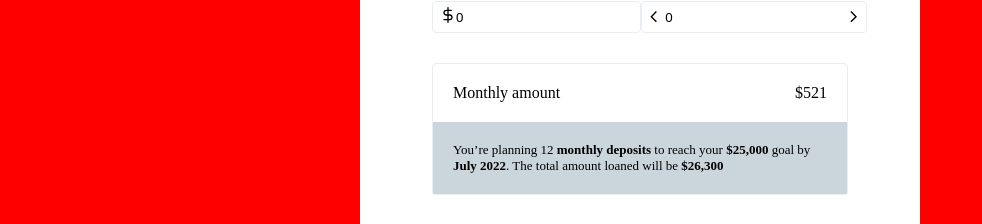
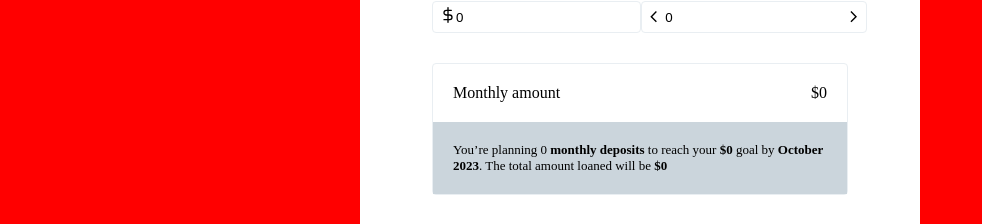
Before and after one commit to AlaaSassii/getYourLoan, a React (Vite) app: page / in a window 1280 px wide. Shown: the part 164-388 px from the top of the page, without its empty margins (0-982 px from the left). Built offline with nearby package versions, Linux system fonts and the light colour scheme; the HTML template or start-up script is replaced by a standard one.

Commit message:
update the loan resul

```diff
--- a/src/component/loanCard/loanCard.tsx
+++ b/src/component/loanCard/loanCard.tsx
@@ -34,9 +34,9 @@ const LoanCard = () => {
             if (numberMonths <= Number(product?.max_tenure)) {
                 setNumberOfMonths(numberMonths);
             }
-
         }
     }
+
     const decreaseNumberOfMonth = () => {
         if (numberOfMonths !== null) {
             const numberMonths = numberOfMonths - 1
@@ -76,7 +76,11 @@ const LoanCard = () => {
                     handleKeyPress={handleKeyPress}
                 />
             </div>
-            <LoanResult />
+            <LoanResult
+                loanAmount={loanAmout}
+                numberOfMonths={numberOfMonths}
+                product={product}
+            />
 
         </div>
     )
--- a/src/component/loanResult/loanResult.tsx
+++ b/src/component/loanResult/loanResult.tsx
@@ -1,21 +1,51 @@
+import { FC } from 'react'
 import './loanResult.scss'
+import { productType } from '../../types/productsType'
+import { formatNumber } from '../../helpers/formatNumber'
 // Description & Details
 // When the Amount or months changes perform the following calculation to get the total amount:
 // total amount = loan amount + (loan amount * product interest)
 // monthly installment = total amount / # months
 // target month = current month + # months
-const LoanResult = () => {
+
+type loanResultProps = {
+    loanAmount: null | number,
+    numberOfMonths: null | number,
+    product: null | productType
+}
+const LoanResult: FC<loanResultProps> = ({ loanAmount, numberOfMonths, product }) => {
+    const totalAmount = product && loanAmount ? loanAmount + loanAmount * Number(product.interest) : 0
+    const monthLyAmount = numberOfMonths ? totalAmount / numberOfMonths : 0
+
+    const addMonthsToCurrentDate = () => {
+        const monthNames = [
+            'January', 'February', 'March', 'April', 'May', 'June',
+            'July', 'August', 'September', 'October', 'November', 'December'
+        ];
+        if (numberOfMonths) {
+            const currentDate = new Date();
+            currentDate.setMonth(currentDate.getMonth() + numberOfMonths);
+            const monthName = monthNames[currentDate.getMonth()];
+            const year = currentDate.getFullYear();
+            return `${monthName} ${year}`;
+        } else {
+            const currentDate = new Date();
+            const monthName = monthNames[currentDate.getMonth()]
+            const year = currentDate.getFullYear();
+            return `${monthName} ${year}`;
+        }
+    }
     return (
         <div className="loan__result__contaienr">
             <div className="monthly__amount">
                 <p>Monthly amount</p>
                 <div>
-                    $521
+                    ${formatNumber(monthLyAmount.toString())}
                 </div>
             </div>
             <div className="total__amount">
                 <p>
-                    You’re planning 12 <b>monthly deposits</b> to reach your <b>$25,000</b> goal by <b>July 2022</b>. The total amount loaned will be <b>$26,300</b>
+                    You’re planning {numberOfMonths ? numberOfMonths : 0} <b>monthly deposits</b> to reach your <b>${loanAmount ? formatNumber(loanAmount.toString()) : 0.00}</b> goal by <b>{addMonthsToCurrentDate()}</b>. The total amount loaned will be <b>${totalAmount ? formatNumber(totalAmount.toString()) : 0.00}</b>
                 </p>
             </div>
         </div>
```
